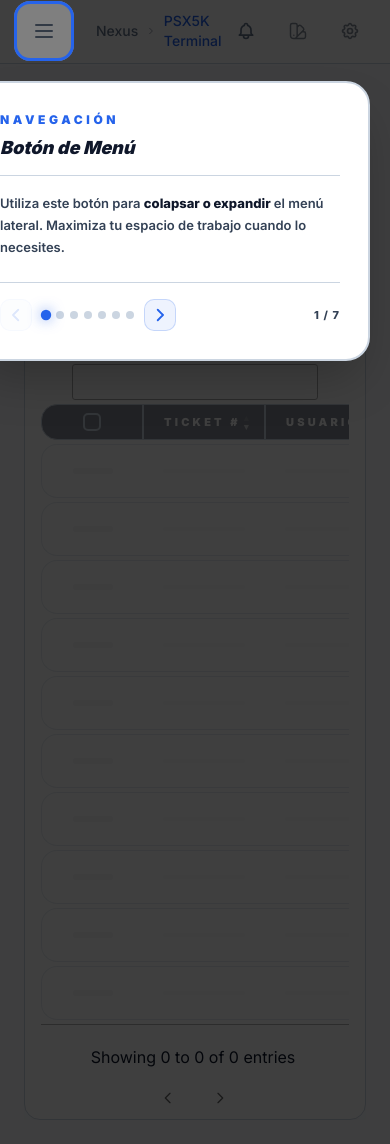
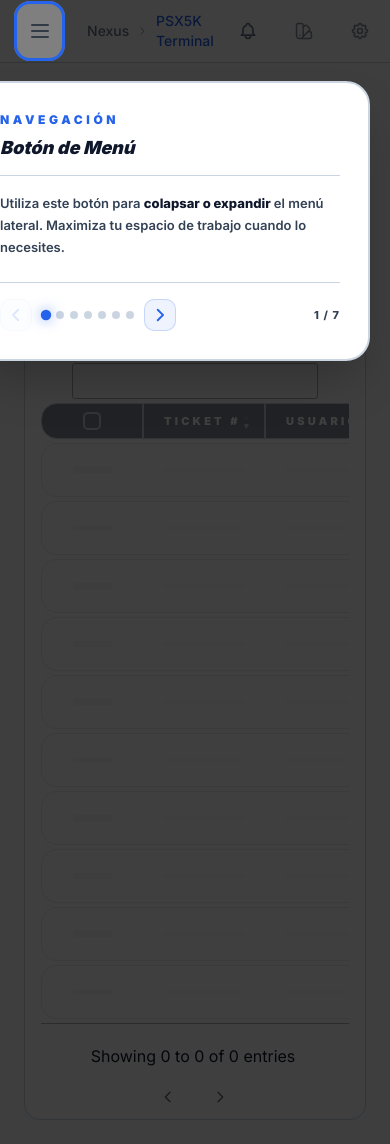
Before and after one commit to dtovar0/c20, a Flask app: page /psx5k in a window 390 px wide. Run offline with Flask 3, Linux system fonts and the light colour scheme; a user stored in the database is signed in; data that the repository does not hold is empty; some libraries are stand-ins or nearby versions.

Commit message:
detalles v0.11

```diff
--- a/templates/base.html
+++ b/templates/base.html
@@ -49,7 +49,7 @@
             <header class="h-16 border-b border-panel-border bg-panel-fill/80 backdrop-blur-md sticky top-0 z-30 flex items-center justify-between px-6 transition-colors">
                 <div class="flex items-center gap-4">
                     <!-- Hamburger Button -->
-                    <button id="sidebarToggle" class="p-2 hover:bg-surface-container rounded-base transition-colors group">
+                    <button id="sidebarToggle" class="w-10 h-10 flex items-center justify-center hover:bg-surface-container rounded-base transition-colors group">
                         <svg class="w-6 h-6 text-secondary group-hover:text-primary transition-colors" fill="none" stroke="currentColor" viewBox="0 0 24 24">
                             <path stroke-linecap="round" stroke-linejoin="round" stroke-width="2" d="M4 6h16M4 12h16M4 18h16"></path>
                         </svg>
@@ -66,9 +66,9 @@
 
                 <div class="flex items-center gap-4">
                     <!-- Search -->
-                    <div class="hidden sm:flex items-center bg-input-bg px-5 py-3 rounded-2xl gap-3 border border-panel-border focus-within:border-input-focus transition-all shadow-sm group">
+                    <div class="hidden sm:flex items-center h-12 bg-input-bg px-5 rounded-2xl gap-3 border border-panel-border focus-within:border-input-focus transition-all shadow-sm group">
                         <svg class="w-4 h-4 text-label/60 group-focus-within:text-primary transition-colors" fill="none" stroke="currentColor" viewBox="0 0 24 24"><path stroke-linecap="round" stroke-linejoin="round" stroke-width="2.5" d="M21 21l-6-6m2-5a7 7 0 11-14 0 7 7 0 0114 0z"></path></svg>
-                        <input type="text" id="systemSearch" placeholder="Historial de números..." class="bg-transparent border-none focus:ring-0 text-input text-sm font-bold w-64 outline-none placeholder:text-label/60">
+                        <input type="text" id="systemSearch" placeholder="Historial de números..." class="bg-transparent border-none focus:ring-0 text-input text-sm font-bold w-64 outline-none placeholder:text-label/60 p-0">
                         <!-- History Action Button -->
                         <button id="deepHistorySearchBtn" class="p-1 hover:bg-primary/20 text-label/40 hover:text-primary rounded-lg transition-all group/btn" title="Búsqueda Profunda en Historial PSX5K">
                             <svg class="w-5 h-5 group-hover/btn:translate-x-0.5 transition-transform" fill="none" stroke="currentColor" viewBox="0 0 24 24"><path stroke-linecap="round" stroke-linejoin="round" stroke-width="2.5" d="M13 7l5 5-5 5M6 7l5 5-5 5"></path></svg>
@@ -77,11 +77,11 @@
 
                     <!-- Notifications -->
                     <div class="relative items-center flex">
-                        <button id="notificationBtn" class="relative p-2 hover:bg-surface-container rounded-base transition-all group active:scale-95">
+                        <button id="notificationBtn" class="relative w-10 h-10 flex items-center justify-center hover:bg-surface-container rounded-base transition-all group active:scale-95">
                             <svg class="w-5 h-5 text-secondary group-hover:text-primary transition-colors" fill="none" stroke="currentColor" viewBox="0 0 24 24">
                                 <path stroke-linecap="round" stroke-linejoin="round" stroke-width="2" d="M15 17h5l-1.405-1.405A2.032 2.032 0 0118 14.158V11a6.002 6.002 0 00-4-5.659V5a2 2 0 10-4 0v.341C7.67 6.165 6 8.388 6 11v3.159c0 .538-.214 1.055-.595 1.436L4 17h5m6 0v1a3 3 0 11-6 0v-1m6 0H9"></path>
                             </svg>
-                            <span id="notificationBadge" class="hidden absolute -top-1 -right-1 min-w-[18px] h-[18px] px-1 bg-gradient-to-br from-rose-500 to-pink-600 rounded-full border-2 border-bg shadow-[0_0_10px_rgba(244,63,94,0.4)] flex items-center justify-center text-[12px] font-black text-white transition-all duration-300 group-hover:scale-110 active:scale-90 z-10">0</span>
+                            <span id="notificationBadge" class="hidden absolute top-0.5 right-0.5 min-w-[18px] h-[18px] px-1 bg-gradient-to-br from-rose-500 to-pink-600 rounded-full border-2 border-bg shadow-[0_0_10px_rgba(244,63,94,0.4)] flex items-center justify-center text-[12px] font-black text-white transition-all duration-300 group-hover:scale-110 active:scale-90 z-10">0</span>
                         </button>
 
                         <!-- Notification Dropdown -->
@@ -112,12 +112,12 @@
                     </div>
 
                     <!-- Theme Toggle (6 Themes) -->
-                    <button id="themeToggle" class="p-2 hover:bg-surface-container rounded-base transition-all group flex items-center justify-center relative overflow-hidden active:scale-95" data-nx-tooltip="Cambiar Tema">
+                    <button id="themeToggle" class="w-10 h-10 flex items-center justify-center hover:bg-surface-container rounded-base transition-all group relative overflow-hidden active:scale-95" data-nx-tooltip="Cambiar Tema">
                         <svg class="w-5 h-5 text-label/60 group-hover:text-primary transition-colors" fill="none" stroke="currentColor" viewBox="0 0 24 24"><path stroke-linecap="round" stroke-linejoin="round" stroke-width="1.75" d="M7 21a4 4 0 01-4-4V5a2 2 0 012-2h4a2 2 0 012 2v12a4 4 0 01-4 4zm0 0h12a2 2 0 002-2v-4a2 2 0 00-2-2h-2.343M11 7.343l1.657-1.657a2 2 0 012.828 0l2.829 2.829a2 2 0 010 2.828l-8.486 8.485M7 17h.01"></path></svg>
                     </button>
 
                     <!-- User Settings -->
-                    <button id="settingsBtn" class="p-2 hover:bg-surface-container rounded-base transition-all group active:scale-95" data-nx-tooltip="Ajustes de Interfaz">
+                    <button id="settingsBtn" class="w-10 h-10 flex items-center justify-center hover:bg-surface-container rounded-base transition-all group active:scale-95" data-nx-tooltip="Ajustes de Interfaz">
                         <svg class="w-5 h-5 text-label/60 group-hover:text-primary transition-colors" fill="none" stroke="currentColor" viewBox="0 0 24 24">
                             <path stroke-linecap="round" stroke-linejoin="round" stroke-width="2" d="M10.325 4.317c.426-1.756 2.924-1.756 3.35 0a1.724 1.724 0 002.573 1.066c1.543-.94 3.31.826 2.37 2.37a1.724 1.724 0 001.065 2.572c1.756.426 1.756 2.924 0 3.35a1.724 1.724 0 00-1.066 2.573c.94 1.543-.826 3.31-2.37 2.37a1.724 1.724 0 00-2.572 1.065c-.426 1.756-2.924 1.756-3.35 0a1.724 1.724 0 00-2.573-1.066c-1.543.94-3.31-.826-2.37-2.37a1.724 1.724 0 00-1.065-2.572c-1.756-.426-1.756-2.924 0-3.35a1.724 1.724 0 001.066-2.573c-.94-1.543.826-3.31 2.37-2.37.996.608 2.296.07 2.572-1.065z"></path>
                             <path stroke-linecap="round" stroke-linejoin="round" stroke-width="2" d="M15 12a3 3 0 11-6 0 3 3 0 016 0z"></path>
@@ -144,10 +144,18 @@
                         </button>
                     </div>
 
-                    <!-- Tabs Navigation -->
-                    <div class="p-2 flex gap-2 border-b border-panel-border bg-surface-container/10">
-                        <button onclick="switchSettingsTab('general')" id="tabBtnGeneral" class="flex-1 py-3 px-4 rounded-xl bg-primary text-white text-[12px] font-black uppercase tracking-widest transition-all shadow-lg shadow-primary/20">Generales</button>
-                        <button onclick="switchSettingsTab('colors')" id="tabBtnColors" class="flex-1 py-3 px-4 rounded-xl bg-transparent text-label/40 hover:bg-surface-container/30 text-[12px] font-black uppercase tracking-widest transition-all">Colores & Estados</button>
+                    <!-- Integrated Tab Navigation Header (PSX5K Style) -->
+                    <div class="flex items-center gap-2 bg-panel-header/20 p-2 border-b border-panel-border relative z-10 px-8">
+                        <button onclick="switchSettingsTab('general')" id="tabBtnGeneral"
+                            class="flex-1 py-3 px-4 rounded-xl text-[12px] font-black uppercase tracking-widest transition-all duration-300
+                                   bg-primary text-white shadow-lg shadow-primary/20">
+                            Generales
+                        </button>
+                        <button onclick="switchSettingsTab('colors')" id="tabBtnColors"
+                            class="flex-1 py-3 px-4 rounded-xl text-[12px] font-black uppercase tracking-widest transition-all duration-300
+                                   bg-transparent text-label/40 hover:bg-surface-container/30">
+                            Colores & Estados
+                        </button>
                     </div>
 
                     <!-- Tab: Generales -->
@@ -282,7 +290,7 @@
                             <div class="p-4 bg-primary/5 border border-primary/20 rounded-2xl flex gap-3 items-center">
                                 <svg class="w-5 h-5 text-primary" fill="none" stroke="currentColor" viewBox="0 0 24 24"><path stroke-linecap="round" stroke-linejoin="round" stroke-width="2" d="M13 16h-1v-4h-1m1-4h.01M21 12a9 9 0 11-18 0 9 9 0 0118 0z"></path></svg>
                                 <p class="text-[11px] text-primary font-bold leading-tight italic">
-                                    * Estos colores afectarán a las gráficas desarrolladas en ApexCharts y terminales tácticas en tiempo real.
+                                    * Estos colores afectarán a las gráficas y terminales tácticas en tiempo real.
                                 </p>
                             </div>
                         </div>
--- a/templates/psx5k.html
+++ b/templates/psx5k.html
@@ -56,8 +56,8 @@
                         </button>
                     </div>
                 </div>
-                <div class="overflow-x-auto overflow-y-hidden custom-scrollbar flex-grow pr-1 pt-2">
-                    <table id="psxDataTable" class="w-full h-full text-left table-fixed border-separate border-spacing-y-1.5">
+                <div class="overflow-x-auto overflow-y-auto custom-scrollbar flex-grow pr-1 pt-2 pb-4">
+                    <table id="psxDataTable" class="w-full text-left table-fixed border-separate border-spacing-y-1.5">
                         <thead class="sticky top-0 z-20">
                             <tr class="text-[12px] font-black text-white uppercase tracking-[0.2em]">
                                 <th class="w-[40px] px-5 py-4 bg-slate-900/50 rounded-l-2xl border-t border-b border-l border-panel-border">
```
